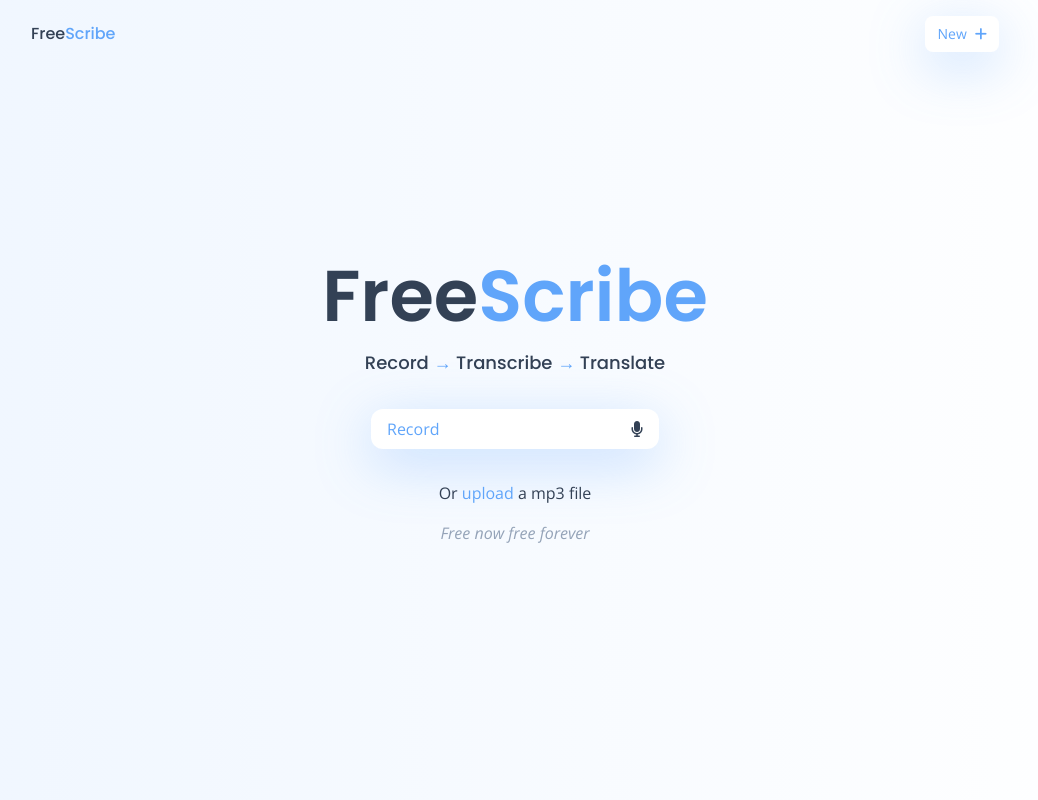
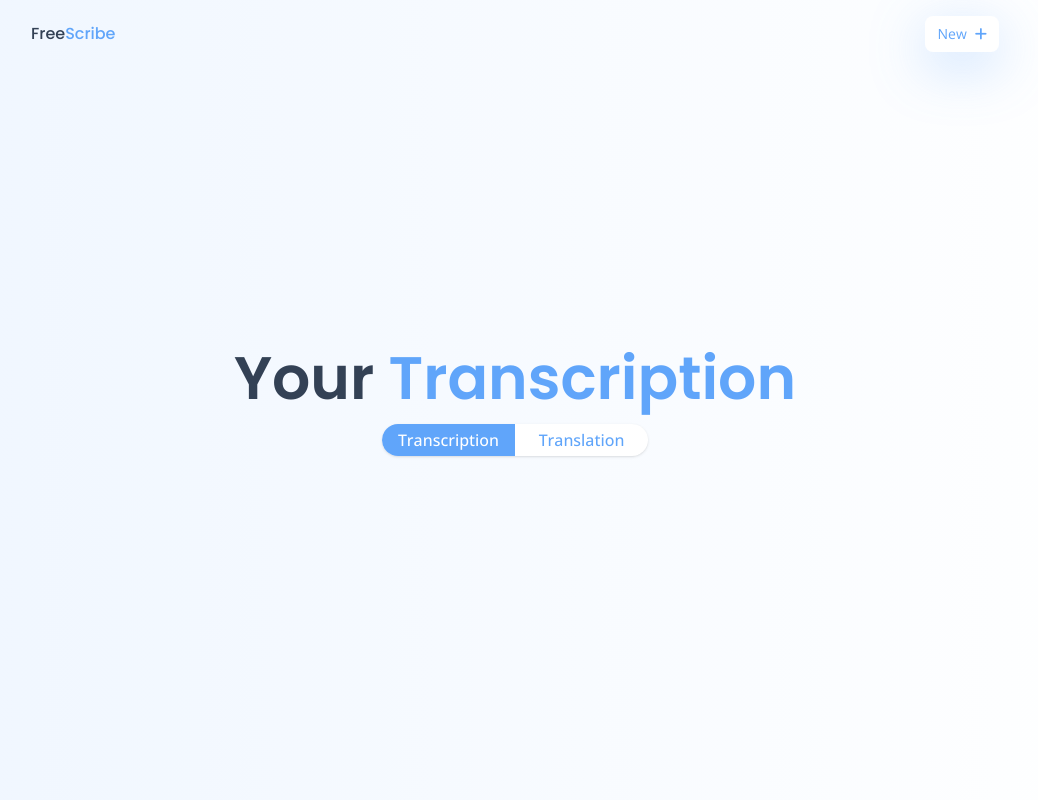
Before and after one commit to TheCaptain1810/free-scribe, a React (Vite) app: page / in a window 1280 px wide. Shown: the whole page, without its empty margins (125-1163 px from the left). Built offline with nearby package versions, Linux system fonts and the light colour scheme.

Commit message:
update 3

```diff
--- a/src/App.jsx
+++ b/src/App.jsx
@@ -1,12 +1,16 @@
 import HomePage from "./components/HomePage"
 import Header from "./components/Header"
 import FileDisplay from "./components/FileDisplay"
+import Transcribing from "./components/Transcribing"
+import Information from "./components/Information"
 import { useState, useEffect } from "react";
 
 function App() {
 
   const [file, setFile] = useState(null);
   const [audioStream, setAudioStream] = useState(null);
+  const [output, setOutput] = useState(true);
+  const [loading,  setLoading] = useState(false);
 
   const isAudioAvailable = file || audioStream;
 
@@ -23,9 +27,15 @@
     <div className="flex flex-col max-w-[1000px] mx-auto w-full">
       <section className="min-h-screen flex flex-col">
         <Header />
-        {isAudioAvailable ? (
+        {output ? (
+          <Information />
+        ) : loading ? (
+          <Transcribing />
+        ) : isAudioAvailable ? (
           <FileDisplay handleAudioReset={handleAudioReset} file={file} audioStream={audioStream} />
-        ) : (<HomePage setFile={setFile} setAudioStream={setAudioStream} />)}
+        ) : (
+          <HomePage setFile={setFile} setAudioStream={setAudioStream} />
+        )}
       </section>
       <footer></footer>
     </div>
--- /dev/null
+++ b/src/components/Information.jsx
@@ -0,0 +1,17 @@
+import { useState } from 'react';
+
+export default function Information() {
+    const [tab, setTab] = useState('transcription');
+
+  return (
+    <main className="flex-1 p-4 flex flex-col gap-3 text-center sm:gap-4 justify-center pb-20 max-w-prose w-full mx-auto">
+        <h1 className="font-semibold text-4xl sm:text-5xl md:text-6xl whitespace-nowrap">
+            Your<span className="text-blue-400 bold"> Transcription</span>
+        </h1>
+        <div className="grid grid-cols-2 mx-auto bg-white shadow rounded-full overflow-hidden items-center">
+            <button onClick={() => setTab('transcription')} className={'px-4 duration-200 py-1 font-medium' + (tab === 'transcription' ? ' bg-blue-400 text-white' : ' text-blue-400 hover:text-blue-600')}>Transcription</button>
+            <button onClick={() => setTab('translation')} className={'px-4 duration-200 py-1 font-medium' + (tab === 'translation' ? ' bg-blue-400 text-white' : ' text-blue-400 hover:text-blue-600')}>Translation</button>
+        </div>
+    </main>
+  )
+}
--- a/src/components/Transcribing.jsx
+++ b/src/components/Transcribing.jsx
@@ -4,20 +4,18 @@
     const { downloading } = props;
 
   return (
-    <div className="flex items-center flex-col justify-center gap-10 ms:gap-14 py-24">
-        <div className="flex flex-col gap-2 sm:gap-4">
-            <h1 className="font-semibold text-4xl sm:text-5xl md:text-6xl">
-                <span className="text-blue-400 bold">Transcribing</span>
+    <div className='flex items-center flex-1 flex-col justify-center gap-10 md:gap-14 text-center pb-24 p-4'>
+        <div className='flex flex-col gap-2 sm:gap-4'>
+            <h1 className='font-semibold text-4xl sm:text-5xl md:text-6xl'><span className='text-blue-400 bold'>Transcribing</span></h1>
             <p>{!downloading ? 'warming up cylinders' : 'core cylinders engaged'}</p>
-                <div className="felx flex-col gap-2 sm:gap-4 max-w-[500px] mx-auto w-full">
+        </div>
+        <div className='flex flex-col gap-2 sm:gap-3 max-w-[400px] mx-auto w-full'>
             {[0, 1, 2].map(val => {
                 return (
                         <div key={val} className={'rounded-full h-2 sm:h-3 bg-slate-400 loading ' + `loading${val}`}></div>
                 )
             })}
         </div>
-            </h1>
-        </div>
     </div>
   )
 }
--- /dev/null
+++ b/src/components/Transcription.jsx
@@ -0,0 +1,6 @@
+
+export default function Transcription() {
+  return (
+    <div>Transcription</div>
+  )
+}
--- /dev/null
+++ b/src/components/Translation.jsx
@@ -0,0 +1,6 @@
+
+export default function Translation() {
+  return (
+    <div>Translation</div>
+  )
+}
--- a/src/index.css
+++ b/src/index.css
@@ -22,3 +22,52 @@
 .specialBtn:hover {
   opacity: 0.8;
 }
+
+.loading {
+  animation: width 5s linear infinite;
+  margin-right: auto;
+}
+
+.loading1 {
+  animation-delay: -4s;
+}
+
+.loading2 {
+  animation-delay: -2s;
+}
+
+@keyframes width {
+  0% {
+    width: 100%;
+  }
+  10% {
+    width: 73%;
+  }
+  20% {
+    width: 35%;
+  }
+  30% {
+    width: 37%;
+  }
+  40% {
+    width: 48%;
+  }
+  50% {
+    width: 65%;
+  }
+  60% {
+    width: 46%;
+  }
+  70% {
+    width: 38%;
+  }
+  80% {
+    width: 66%;
+  }
+  90% {
+    width: 76%;
+  }
+  100% {
+    width: 100%;
+  }
+}
```
Also changed, not shown: 1 other file (tests, documents, lock files or other folders). Lines whose indentation alone changed are shown as unchanged.
